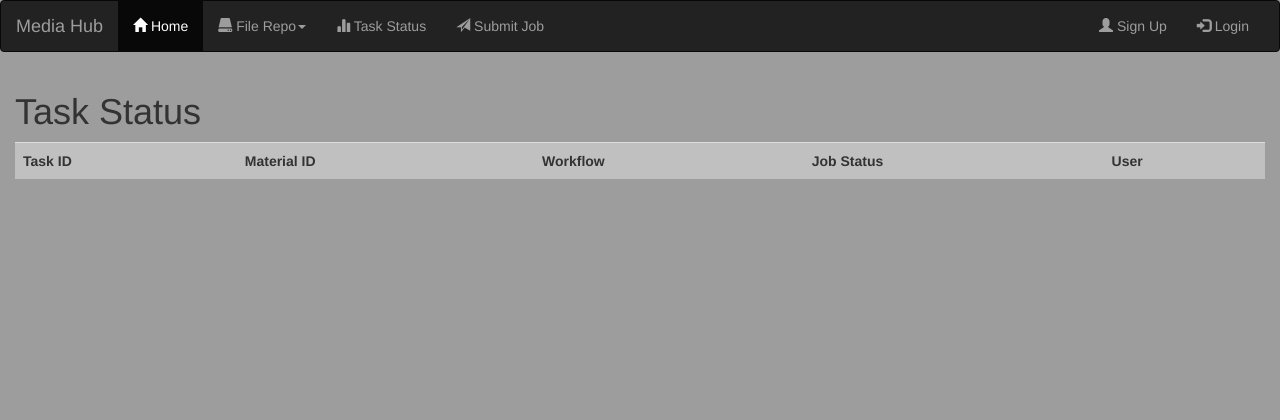
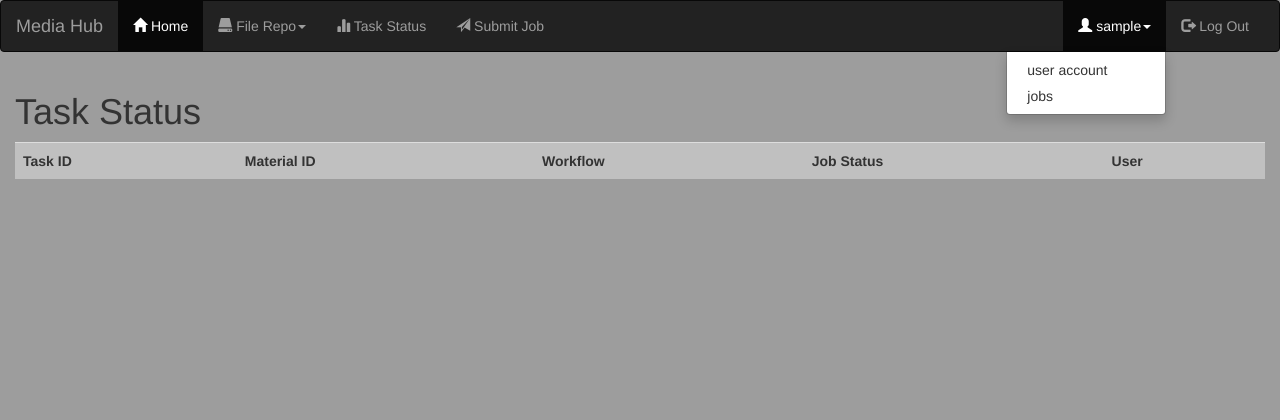
Before and after one commit to lewis909/media_hub_frontend_v2, a Django app: page /repo/task/ in a window 1280 px wide, after a click on "sample". Shown: the top 420 px of the page. Run offline with Django 3.2, Linux system fonts and the light colour scheme; the visitor is signed in with stand-in values (Sample User, id 1); data that the repository does not hold is empty; some libraries are stand-ins or nearby versions.

Commit message:
User sessions created

```diff
--- a/asset_db/views.py
+++ b/asset_db/views.py
@@ -3,8 +3,10 @@ from django.views.generic import DetailView
 from django.shortcuts import render
 from django.core.paginator import Paginator, EmptyPage, PageNotAnInteger
 from django.contrib.auth.decorators import login_required
+from django.utils.decorators import method_decorator
 
 
+@method_decorator(login_required(login_url='login'), name='dispatch')
 class AssetView(DetailView):
     model = AssetMetadata
 
--- a/login_system/templates/login_system/logout.html
+++ b/login_system/templates/login_system/logout.html
@@ -1,8 +1,9 @@
-{% extends "website/header.html" %}
+{% extends "website/login_header.html" %}
 
 {% block content %}
 
     <h1>You are logged out</h1>
-    {{ username }}
+    <p>To log back in please click <a href="{% url 'login' %}">here</a></p>
+
 
 {% endblock %}
--- a/media_hub/urls.py
+++ b/media_hub/urls.py
@@ -23,7 +23,7 @@ urlpatterns = [
     url(r'^reg/$', UserFormView.as_view(), name='reg'),
     url(r'^home/', include('website.urls')),
     url(r'^$', views.login,  {'template_name': 'login_system/login.html'}, name='login'),
-    url(r'^logout/', views.logout, {'template_name': 'login_system/logout.html'}, name='logout'),
+    url(r'^logout/$', views.logout, {'template_name': 'login_system/logout.html'}, name='logout'),
     url(r'^job/', include('submit.urls')),
     url(r'^repo/', include('asset_db.urls')),
 ]
--- a/website/templates/website/header.html
+++ b/website/templates/website/header.html
@@ -68,8 +68,14 @@
           <li><a href="/job/"><span class="glyphicon glyphicon-send"></span> Submit Job</a></li>
       </ul>
       <ul class="nav navbar-nav navbar-right">
-        <li><a href="#"><span class="glyphicon glyphicon-user"></span> Sign Up</a></li>
-        <li><a href="/home/"><span class="glyphicon glyphicon-log-in"></span> Login</a></li>
+          <li class="dropdown">
+          <a class="dropdown-toggle" data-toggle="dropdown" href="#"><span class="glyphicon glyphicon-user"></span> {{ user }}<span class="caret"></span></a>
+          <ul class="dropdown-menu">
+            <li><a href="#">user account</a></li>
+            <li><a href="#">jobs</a></li>
+          </ul>
+        </li>
+        <li><a href="/logout/"><span class="glyphicon glyphicon-log-out"></span> Log Out</a></li>
       </ul>
     </div>
   </div>
```
Also changed, not shown: login_system/templates/login_system/login.html (+13 -11 lines), website/templates/website/login_header.html (added, +30 -0 lines), login_system/views.py (line endings or trailing spaces).
